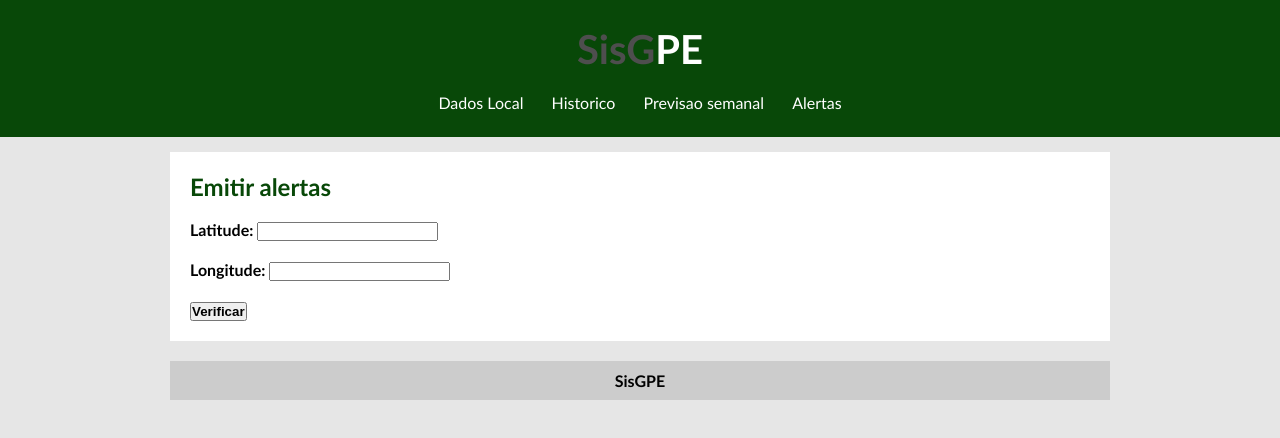
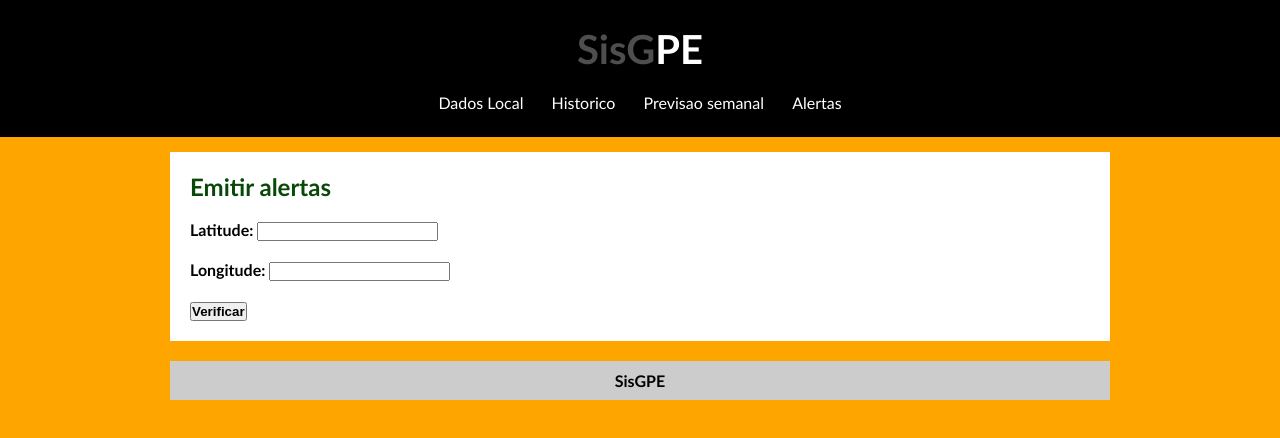
Before and after one commit to VladimirVieira/eolica-api, a plain HTML site: page src/main/resources/templates/previsao_alerta.html in a window 1280 px wide. Drawn offline with Linux system fonts and the light colour scheme; files that its build step writes are made by us from their sources.

Commit message:
Update estilo.css

```diff
--- a/src/main/resources/static/estilo.css
+++ b/src/main/resources/static/estilo.css
@@ -1,3 +1,4 @@
+
 /*Limpar formatações padrão*/
 * {
 	margin: 0;
@@ -7,14 +8,14 @@
 body {
 	font-size: 1em;
 	font-family: "Trebuchet MS", Helvetica, sans-serif;
-	background: #e6e6e6;
+	background: orange; /* <-- Alterado para laranja */
 }
 
 /*
 **** Layout ****
 */
 #area-cabecalho {
-	background-color: #084808;
+	background-color: #000000; /* <-- Alterado para preto */
 	padding: 15px;
 	text-align: center;
 }
@@ -34,13 +35,11 @@ body {
 	float: left;
 }
 
-
-.postagem{
+.postagem {
 	padding: 20px;
 	margin-bottom: 20px;
 	background: white;
 }
-
 
 #rodape {
 	clear: both;
@@ -93,6 +92,6 @@ h3 {
 	padding: 5px;
 }
 
-.branco{
+.branco {
 	color: white;
 }
```
